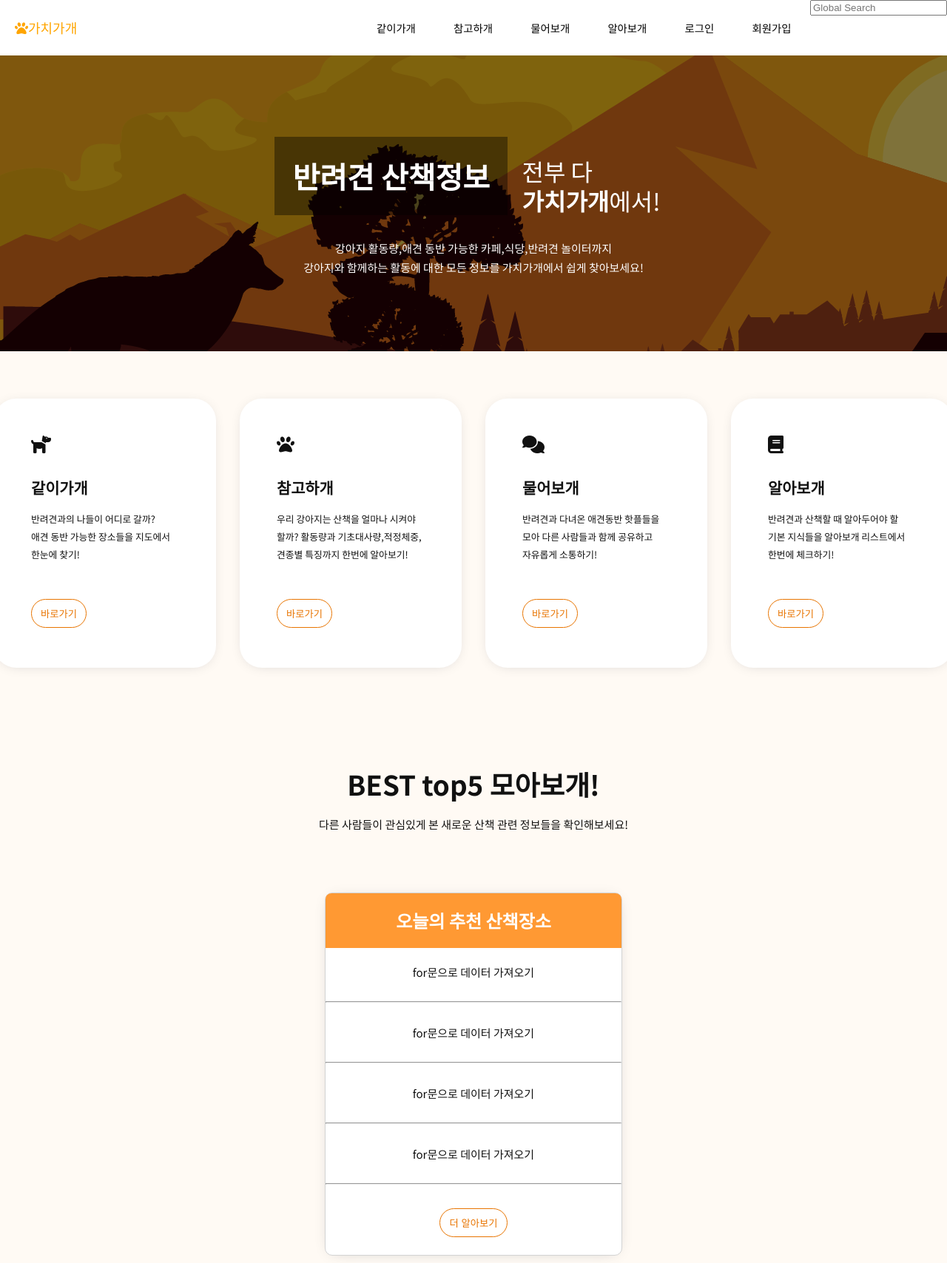
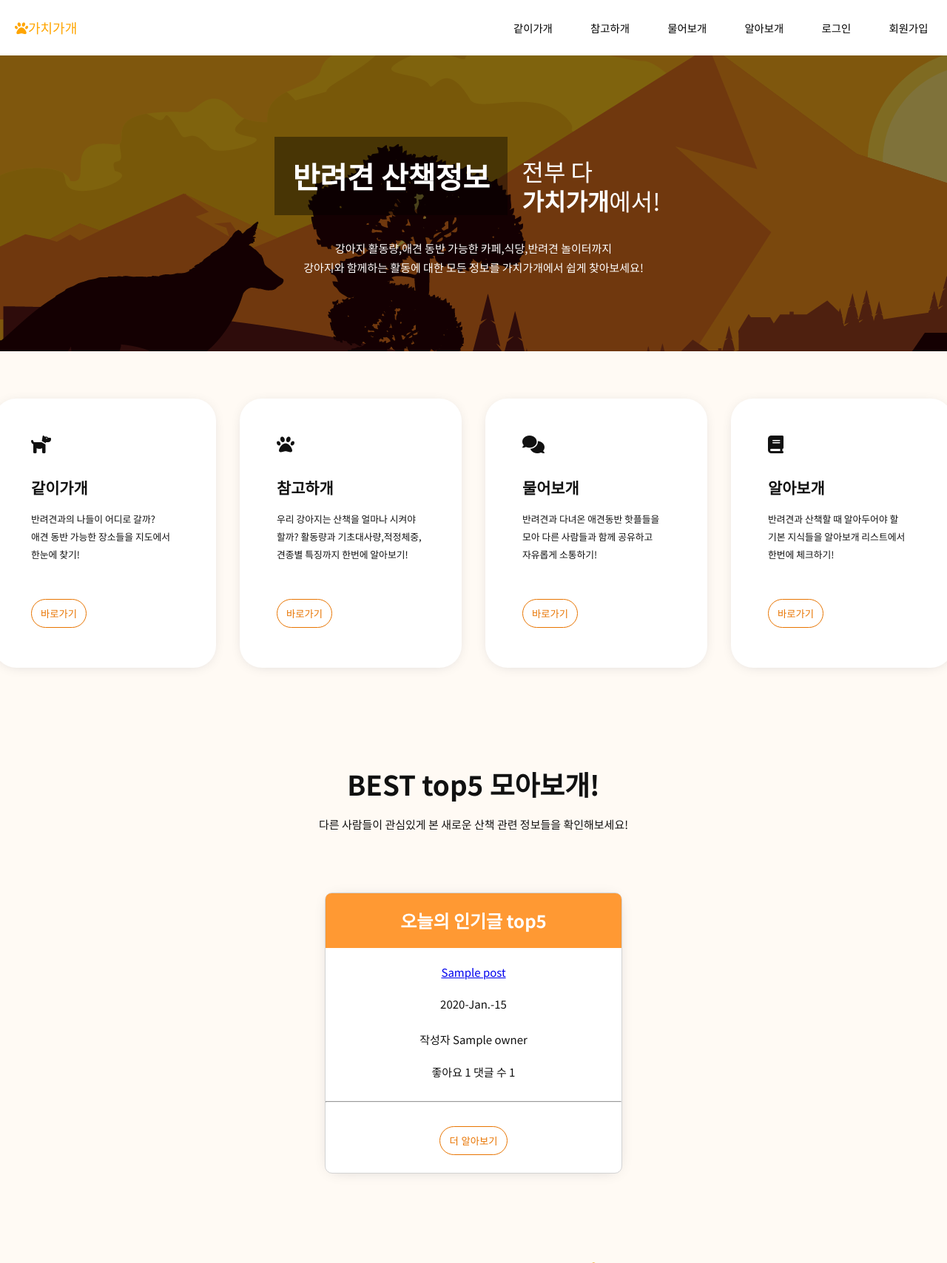
Before and after one commit to ksiyeon27/piro14dogotogether, a Django app: template blog/templates/taggit/taggit_post_list.html in a window 1280 px wide. Shown: the top 1708 px of the page at 74% size. Run offline with Django 3.2, Linux system fonts and the light colour scheme; the template is opened without the code that fills it: most values are stand-ins (such as "Sample title", 1, 10 or a date in 2020); some libraries are stand-ins or nearby versions.

Commit message:
static 폴더 정리(js 분리)

```diff
--- a/piroproject/static/faq/qna.css
+++ b/faq/static/faq/css/qna.css
@@ -1,5 +1,5 @@
 body{
-    background-image:url("../powBack.png");
+    background-image:url("../img/powBack.png");
     background-repeat: no-repeat;
     background-color:white;
 }
--- a/piroproject/settings.py
+++ b/piroproject/settings.py
@@ -157,6 +157,10 @@ STATICFILES_DIRS = [
     os.path.join(BASE_DIR, 'piroproject', 'static')
 ]
 STATIC_ROOT = os.path.join(BASE_DIR, 'static')
+STATICFILES_FINDERS = (
+    'django.contrib.staticfiles.finders.FileSystemFinder',
+    'django.contrib.staticfiles.finders.AppDirectoriesFinder',
+)
 
 MEDIA_URL = '/media/'
 MEDIA_ROOT = os.path.join(BASE_DIR, 'media')
--- a/piroproject/static/base.css
+++ b/piroproject/static/css/base.css
@@ -132,7 +132,7 @@ main{
 
 /*------------ main1 -------------*/
 #main1{
-    background-image:url("mainHeader.png");
+    background-image:url('../img/mainHeader.png');
     background-repeat: no-repeat;
     height: 25rem;
     margin:0;
--- /dev/null
+++ b/piroproject/static/js/navbar_toggle.js
@@ -0,0 +1,7 @@
+const toggleBtn = document.querySelector('.navbar_toggleBtn');
+const menu = document.querySelector('.menu');
+
+toggleBtn.addEventListener('click',function(e){
+    menu.classList.toggle('active');
+    e.preventDefault();
+});
--- a/piroproject/templates/base.html
+++ b/piroproject/templates/base.html
@@ -5,14 +5,13 @@
     <meta charset="UTF-8">
     <meta name="viewport" content="width=device-width, initial-scale=1.0">
     <title>가치가개!-강아지 산책 정보 공유 사이트</title>
+    <script src="https://kit.fontawesome.com/9ada8679dc.js" crossorigin="anonymous"></script>
     {% block extra_head %}
-        <script src="https://kit.fontawesome.com/9ada8679dc.js" crossorigin="anonymous"></script>
-        <link rel="stylesheet" href="{% static 'base.css' %}">
+        <link rel="stylesheet" href="{% static 'css/base.css' %}">
         <link href="https://fonts.googleapis.com/css2?family=Noto+Sans+KR:wght@100;300;400;500;700;900&display=swap" rel="stylesheet">
     {% endblock %}
 </head>
 <body>
-
     {% block nav %}
     <nav class="navbar">
         <div class="logo">
@@ -26,9 +25,6 @@
             <li><a href="{% url 'faq:qna' %}">알아보개</a></li>
             <li><a href="{% url 'accounts:logout' %}?next={{ request.path }}" onclick="return confirm('로그아웃 하시겠습니까?');">로그아웃</a></li>
             <li><a href="{% url 'accounts:profile' %}">내프로필</a></li>
-                <form class="form-inline my-2 my-lg-0" action="{% url 'blog:search' %}" method="POST">{% csrf_token %}
-                    <input class="form-control mr-sm-2" type="search" placeholder="Global Search" name="search_word" >
-                </form>
         {% else %}
             <li><a href="{% url 'map:showmap'%}">같이가개</a></li>
             <li><a href="{% url 'calculator:calculate' %}">참고하개</a></li>
@@ -36,9 +32,6 @@
             <li><a href="#">알아보개</a></li>
             <li><a href="{% url 'accounts:login' %}">로그인</a></li>
             <li><a href="{% url 'accounts:signup' %}?next={% url 'accounts:signup_completed' %}">회원가입</a></li>
-                <form class="form-inline my-2 my-lg-0" action="{% url 'blog:search' %}" method="POST">{% csrf_token %}
-                    <input class="form-control mr-sm-2" type="search" placeholder="Global Search" name="search_word" >
-                </form>
         {% endif %}
         </ul>
         <a href="" class="navbar_toggleBtn">
@@ -46,15 +39,6 @@
         </a>
     </nav>
     {% endblock %}
-    <script>
-        const toggleBtn = document.querySelector('.navbar_toggleBtn');
-        const menu = document.querySelector('.menu');
-
-        toggleBtn.addEventListener('click',function(e){
-            menu.classList.toggle('active')
-            e.preventDefault();
-        });
-    </script>
 
 
     <main>
@@ -103,16 +87,25 @@
                 <h2>BEST top5 모아보개!</h2>
                 <p>다른 사람들이 관심있게 본 새로운 산책 관련 정보들을 확인해보세요!</p>
                 <div class="recommend-place">
-                    <h5 class="recom-title">오늘의 추천 산책장소</h5>
+                    <h5 class="recom-title">오늘의 인기글 top5</h5>
                     <ul class="recommend-ul">
-                        <li class="recommend-list">for문으로 데이터 가져오기</li><hr>
-                        <li class="recommend-list">for문으로 데이터 가져오기</li><hr>
-                        <li class="recommend-list">for문으로 데이터 가져오기</li><hr>
-                        <li class="recommend-list">for문으로 데이터 가져오기</li><hr>
+                    {% for post in posts %}
+                        <li class="recommend-list">
+                            <div class="recommend-content-left">
+                                <a href="{{ post.get_absolute_url }}">{{ post.title }}</a>
+                                <p>{{ post.modified_at|date:"Y-N-d" }}<p>
+                            </div>
+                            <div class="recommend-content-right">
+                                <p>작성자 <b>{{ post.owner}}</b></p>
+                                <span>좋아요 {{post.count_likes_user}}</span>
+                                <span>댓글 수 {{ post.comment_set.all.count }}</span>
+                            </div>
+                        </li><hr>
+                    {% endfor %}
                     </ul>
-                    <button class="org-btn-sm"><a href="{% url 'map:showmap'%}">더 알아보기</a></button>
+                    <button class="org-btn-sm"><a href="{% url 'blog:post_list' %}">더 알아보기</a></button>
                 </div>
-                <img class="mainDog" src="{% static 'mainDog.png' %}">
+                <img class="mainDog" src="{% static 'img/mainDog.png' %}">
             </section>
         {% endblock %}
     </main>
@@ -122,5 +115,9 @@
             <small>copyright pirogramming 14기 5조 가치가개 | 전태수 김시연 김윤식 임채원 조은기</small>
         </footer>
     {% endblock %}
+
+    {% block script %}
+        <script type="text/javascript" src="{% static 'js/navbar_toggle.js' %}"></script>
+    {% endblock %}
 </body>
 </html>
```
Also changed, not shown: faq/static/faq/js/accordion.js (added, +7 -0 lines), faq/templates/faq/qna.html (+10 -16 lines), faq/static/faq/img/powBack.png (renamed from piroproject/static/powBack.png), piroproject/static/css/reset.css (renamed from piroproject/static/reset.css), piroproject/static/img/mainDog.png (renamed from piroproject/static/mainDog.png), piroproject/static/img/mainHeader.png (renamed from piroproject/static/mainHeader.png), piroproject/static/img/기능2intro.png (renamed from piroproject/static/기능2intro.png). Lines whose indentation alone changed are shown as unchanged.
